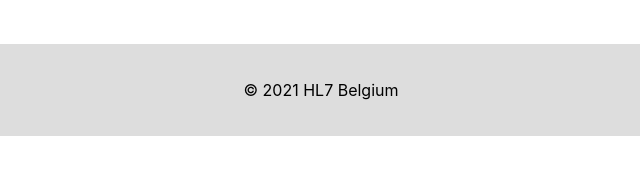
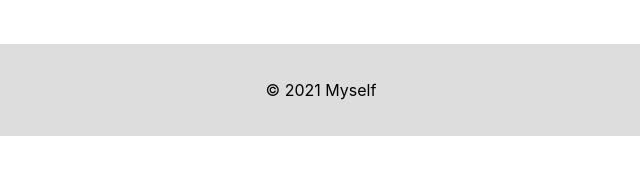
Before and after one commit to costateixeira/testlist, a plain HTML site: page pages/table.html in a window 1280 px wide. Shown: the part 363-538 px from the top of the page, 319-959 px from the left. Drawn offline with nearby package versions, Linux system fonts and the light colour scheme; files whose address does not match are found by name.

Commit message:
Update table.html

```diff
--- a/pages/table.html
+++ b/pages/table.html
@@ -58,7 +58,7 @@
             </div>
         </div>
         <div class="footer">
-            <p>© 2021 HL7 Belgium</p>
+            <p>© 2021 Myself</p>
         </div>
         <script src="../dist/js/table.js"></script>
     </body>
```
